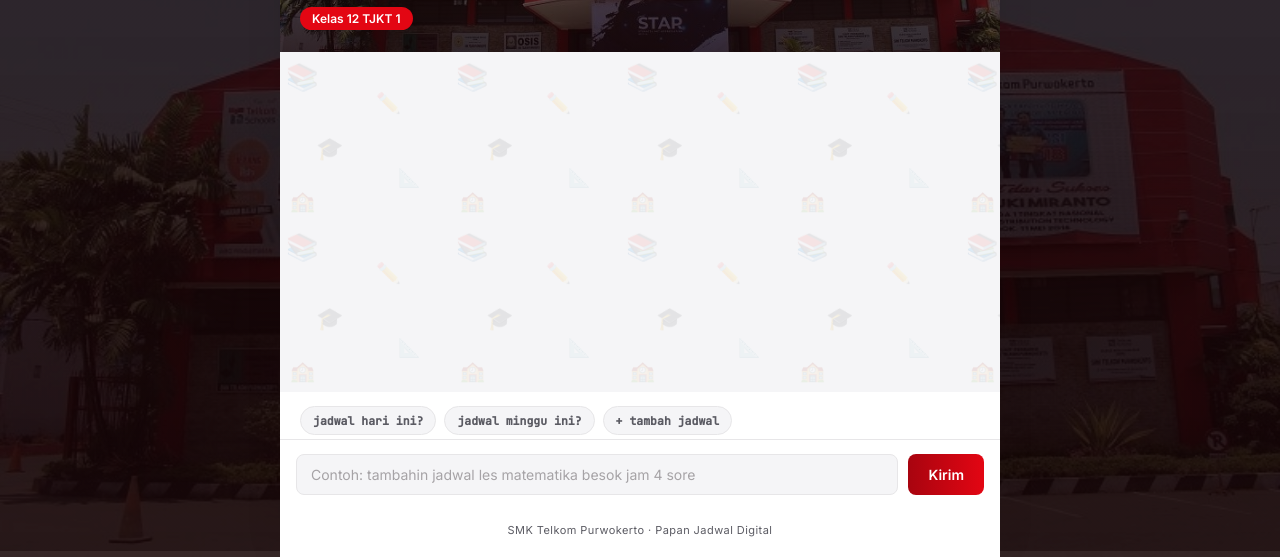
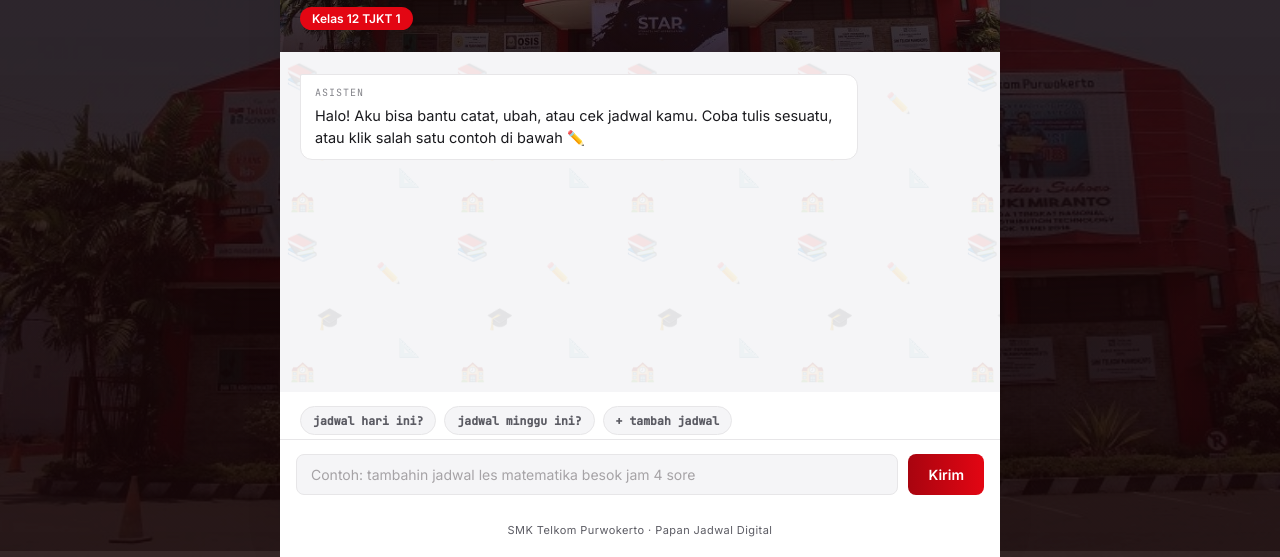
Before and after one commit to amouriarbiola20-netizen/project_psaj, a website: page public/index.html in a window 1280 px wide. Shown: the part 249-806 px from the top of the page. Drawn offline with nearby package versions, Linux system fonts and the light colour scheme.

Commit message:
Update index.html

```diff
--- a/public/index.html
+++ b/public/index.html
@@ -48,7 +48,6 @@
     box-shadow: 0 0 40px rgba(0,0,0,0.06);
   }
 
-  /* ===== Top bar: logo + nama sekolah, seperti navbar web resmi ===== */
   .topbar {
     display: flex;
     align-items: center;
@@ -80,7 +79,6 @@
     letter-spacing: 0.02em;
   }
 
-  /* ===== Area login admin di pojok kanan topbar ===== */
   .auth-area {
     margin-left: auto;
   }
@@ -124,7 +122,6 @@
   }
   .auth-badge button:hover { border-color: var(--red); color: var(--red-deep); }
 
-  /* ===== Modal login ===== */
   .login-overlay {
     position: fixed;
     inset: 0;
@@ -184,7 +181,6 @@
     min-height: 14px;
   }
 
-  /* ===== Hero: foto gedung sekolah + judul, seperti header web resmi ===== */
   .hero {
     position: relative;
     height: 230px;
@@ -234,7 +230,6 @@
     border-radius: 20px;
   }
 
-  /* ===== Chat panel ===== */
   .chat-panel {
     flex: 1;
     display: flex;
@@ -398,7 +393,6 @@
 <body>
   <div class="frame">
     <div class="topbar">
-      <!-- Ganti "logo-smk.png" sesuai nama file logo yang kamu upload ke folder public/ -->
       <img src="/logo-smk.png" alt="Logo SMK Telkom Purwokerto" />
       <div>
         <div class="school-name">SMK <span>Telkom</span> Purwokerto</div>
@@ -432,7 +426,6 @@
     <footer class="foot-note">SMK Telkom Purwokerto · Papan Jadwal Digital</footer>
   </div>
 
-  <!-- Modal login admin, tersembunyi sampai tombol Login Admin diklik -->
   <div class="login-overlay" id="loginOverlay" style="display:none;">
     <div class="login-box">
       <h3>Login Admin</h3>
@@ -450,8 +443,8 @@
 <script>
   // ============== GANTI 2 BARIS INI sesuai punya kamu ==============
   // Ambil dari dashboard Supabase: Settings > API
-  const SUPABASE_URL = https://bqurhnkdthapekstpsew.supabase.co
-  const SUPABASE_ANON_KEY = eyJhbGciOiJIUzI1NiIsInR5cCI6IkpXVCJ9.eyJpc3MiOiJzdXBhYmFzZSIsInJlZiI6ImJxdXJobmtkdGhhcGVrc3Rwc2V3Iiwicm9sZSI6ImFub24iLCJpYXQiOjE3ODQ2ODI1MTgsImV4cCI6MjEwMDI1ODUxOH0.A8nMLqROUm-ca356daTQb27Qd44VRc46F16M_ECwkeg
+  const SUPABASE_URL = 'https://bqurhnkdthapekstpsew.supabase.co';
+  const SUPABASE_ANON_KEY = 'eyJhbGciOiJIUzI1NiIsInR5cCI6IkpXVCJ9.eyJpc3MiOiJzdXBhYmFzZSIsInJlZiI6ImJxdXJobmtkdGhhcGVrc3Rwc2V3Iiwicm9sZSI6ImFub24iLCJpYXQiOjE3ODQ2ODI1MTgsImV4cCI6MjEwMDI1ODUxOH0.A8nMLqROUm-ca356daTQb27Qd44VRc46F16M_ECwkeg';
   // ====================================================================
 
   const sb = window.supabase.createClient(SUPABASE_URL, SUPABASE_ANON_KEY);
@@ -495,7 +488,6 @@
     if (el) el.remove();
   }
 
-  // ===== Login / Logout admin =====
   async function renderAuthArea() {
     const { data: { session } } = await sb.auth.getSession();
     authArea.innerHTML = '';
```
